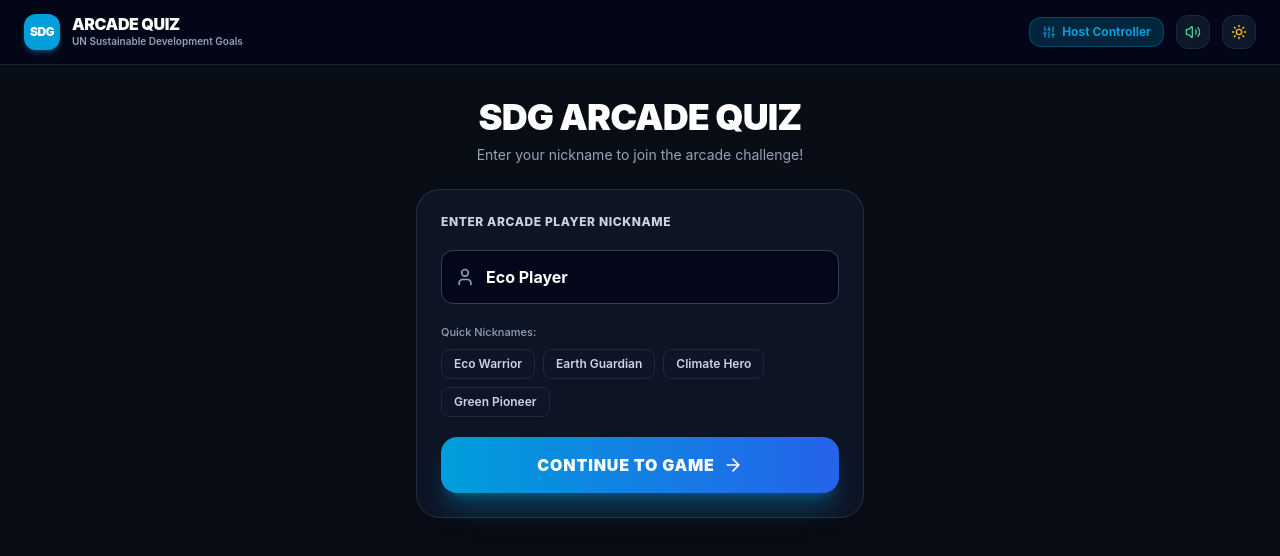
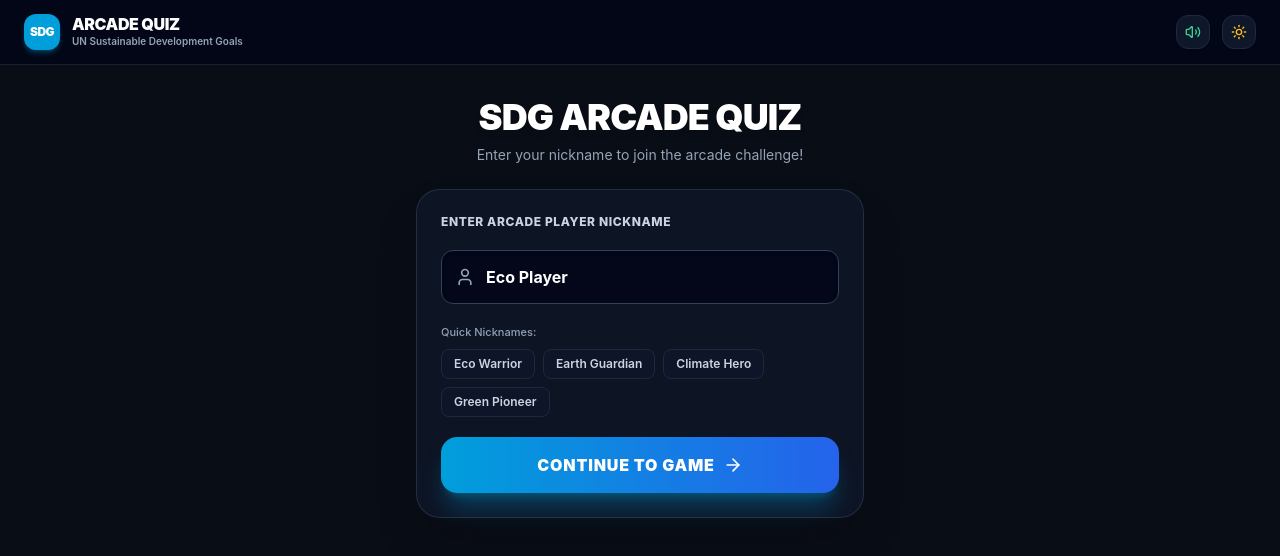
Before and after one commit to shanjai-rathinam/sdg-arcade-quiz, a React (Vite) app: page / in a window 1280 px wide. Shown: the top 556 px of the page. Built offline with nearby package versions, Linux system fonts and the light colour scheme.

Commit message:
Remove user type switcher from Player UI navbar

```diff
--- a/src/components/Navbar.tsx
+++ b/src/components/Navbar.tsx
@@ -1,6 +1,6 @@
 import React from 'react';
 import type { RoleMode, ThemeMode } from '../types/game';
-import { Sun, Moon, Volume2, VolumeX, Sparkles, Sliders, Smartphone } from 'lucide-react';
+import { Sun, Moon, Volume2, VolumeX, Sparkles } from 'lucide-react';
 import { audioService } from '../services/audioService';
 
 interface NavbarProps {
@@ -50,30 +50,9 @@ export const Navbar: React.FC<NavbarProps> = ({
           </div>
         </div>
 
-        {/* Global Controls: Sound, Theme, View Switcher, QR Link */}
+        {/* Global Controls: Sound & Theme (No role switcher on Player page) */}
         <div className="flex items-center space-x-2 sm:space-x-3">
-          {/* Quick View Switcher Button */}
-          {role === 'PLAYER' ? (
-            <a
-              href="?role=controller"
-              className="flex items-center space-x-1.5 px-3 py-1.5 rounded-xl bg-unblue/20 hover:bg-unblue/30 text-unblue light:bg-unblue/10 border border-unblue/30 font-bold text-xs shadow-sm transition"
-              title="Switch to Host Controller Dashboard"
-            >
-              <Sliders className="w-3.5 h-3.5" />
-              <span className="hidden sm:inline">Host Controller</span>
-            </a>
-          ) : (
-            <a
-              href="?role=player"
-              className="flex items-center space-x-1.5 px-3 py-1.5 rounded-xl bg-emerald-500/20 hover:bg-emerald-500/30 text-emerald-400 light:bg-emerald-500/10 border border-emerald-500/30 font-bold text-xs shadow-sm transition"
-              title="Switch to Player Client View"
-            >
-              <Smartphone className="w-3.5 h-3.5" />
-              <span className="hidden sm:inline">Player View</span>
-            </a>
-          )}
-
-          {/* QR Join Button for Host Controller */}
+          {/* QR Join Button for Host Controller ONLY */}
           {role === 'CONTROLLER' && onOpenQrModal && (
             <button
               onClick={() => {
```
